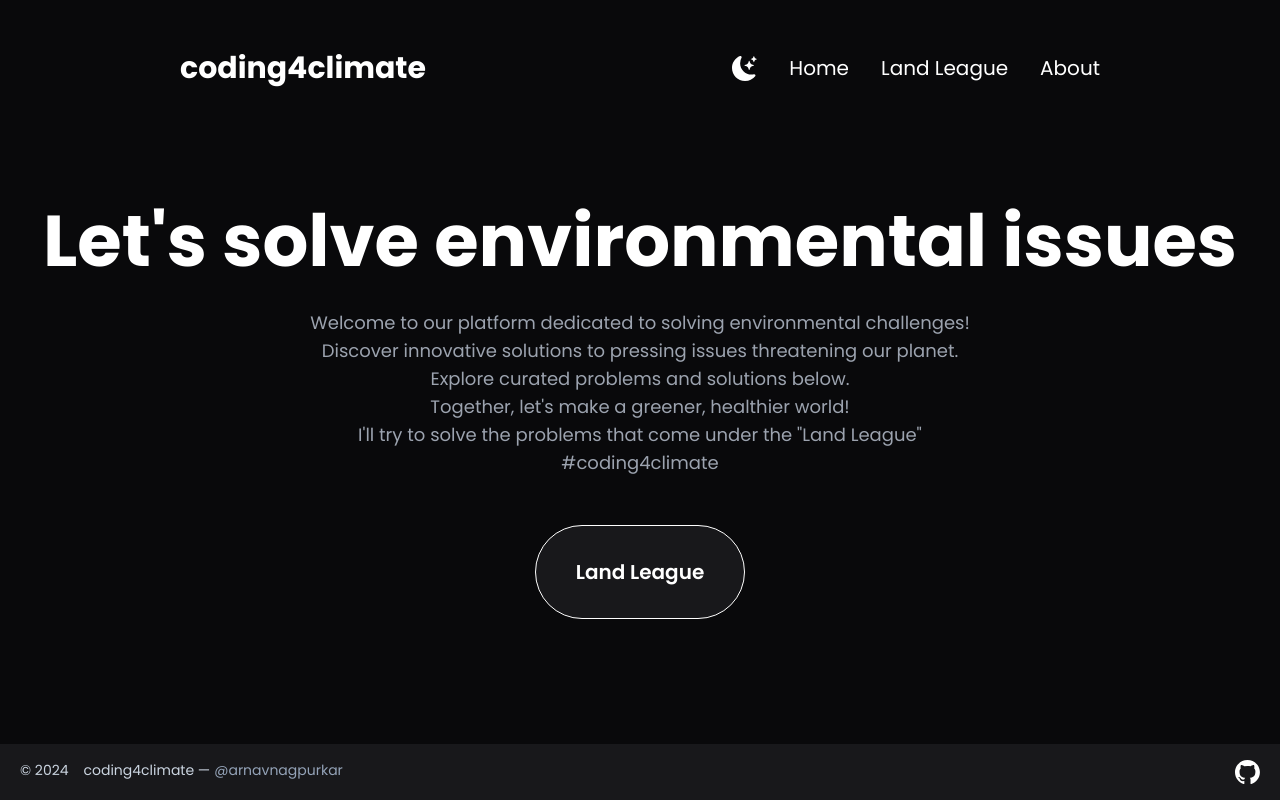
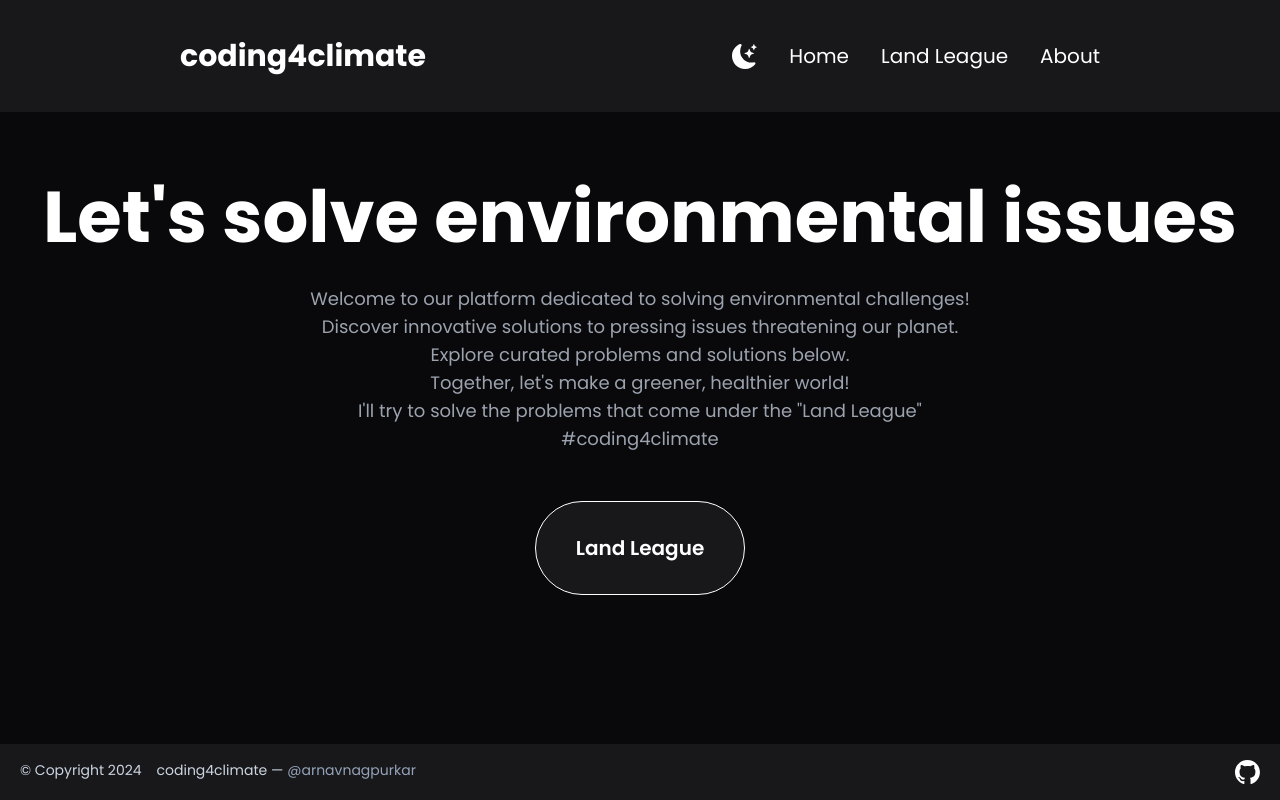
Before and after one commit to linux-07/coding4climate, a Next.js app: page / in a window 1280 px wide. Built offline with nearby package versions, Linux system fonts and the light colour scheme.

Commit message:
Color scheme slight change

```diff
--- a/src/app/layout.js
+++ b/src/app/layout.js
@@ -10,7 +10,7 @@ export const metadata = {
 export default function RootLayout({ children }) {
   return (
     <html lang="en" className="dark">
-      <body className="dark:bg-zinc-950 dark:text-white bg-zinc-200 text-black">
+      <body className="dark:bg-zinc-950 dark:text-white bg-zinc-100 text-black">
         <Navbar />
         {children}
         <Footer />
--- a/src/components/Footer.js
+++ b/src/components/Footer.js
@@ -6,7 +6,7 @@ const Footer = () => {
     <footer className="absolute bottom-0 w-full">
       <div class="dark:bg-zinc-900 bg-slate-300 bg-opacity-75">
         <div class="container mx-auto py-4 px-5 flex flex-wrap flex-col sm:flex-row">
-          <p class="dark:text-slate-300 text-sm text-center sm:text-left">© 2024 &nbsp;&nbsp; coding4climate —
+          <p class="dark:text-slate-300 text-sm text-center sm:text-left">© Copyright 2024 &nbsp;&nbsp; coding4climate —
             <Link href="https://github.com/arnavnagpurkar" class="dark:text-slate-400 dark:hover:text-slate-300 text-slate-800 hover:text-slate-950 transition-all ml-1" target="_blank">@arnavnagpurkar</Link>
           </p>
           <div class="inline-flex sm:ml-auto sm:mt-0 mt-2 justify-center sm:justify-start">
--- a/src/components/Navbar.js
+++ b/src/components/Navbar.js
@@ -17,8 +17,8 @@ const Navbar = () => {
   }
 
   return (
-    <nav>
-      <div className="flex py-9 px-5 my-3 lg:w-3/4 mx-auto md:justify-between flex-col gap-5 md:flex-row justify-center items-center">
+    <nav className="dark:bg-zinc-900 bg-zinc-200">
+      <div className="flex py-9 px-5 lg:w-3/4 mx-auto md:justify-between flex-col gap-5 md:flex-row justify-center items-center">
         <div className="logo lg:text-3xl text-2xl font-bold">
           <Link href="/">coding4climate</Link>
         </div>
@@ -35,9 +35,9 @@ const Navbar = () => {
               />
             </button>
           </li>
-          <li className='hover:font-semibold'><Link className="transition-all" href="/">Home</Link></li>
-          <li className='hover:font-semibold'><Link className="transition-all" href="/landleague">Land League</Link></li>
-          <li className='hover:font-semibold'><Link className="transition-all" href="/about">About</Link></li>
+          <li className='hover:opacity-80 transition-all'><Link className="transition-all" href="/">Home</Link></li>
+          <li className='hover:opacity-80 transition-all'><Link className="transition-all" href="/landleague">Land League</Link></li>
+          <li className='hover:opacity-80 transition-all'><Link className="transition-all" href="/about">About</Link></li>
         </ul>
       </div>
     </nav>
```
